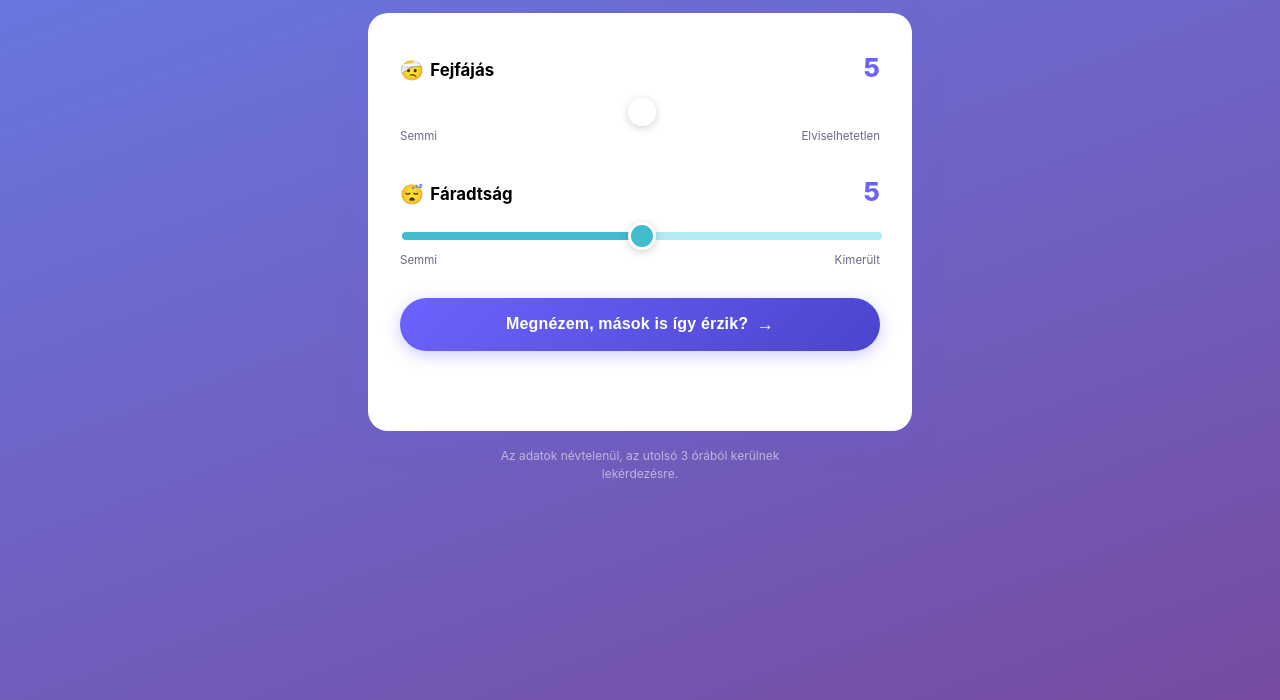
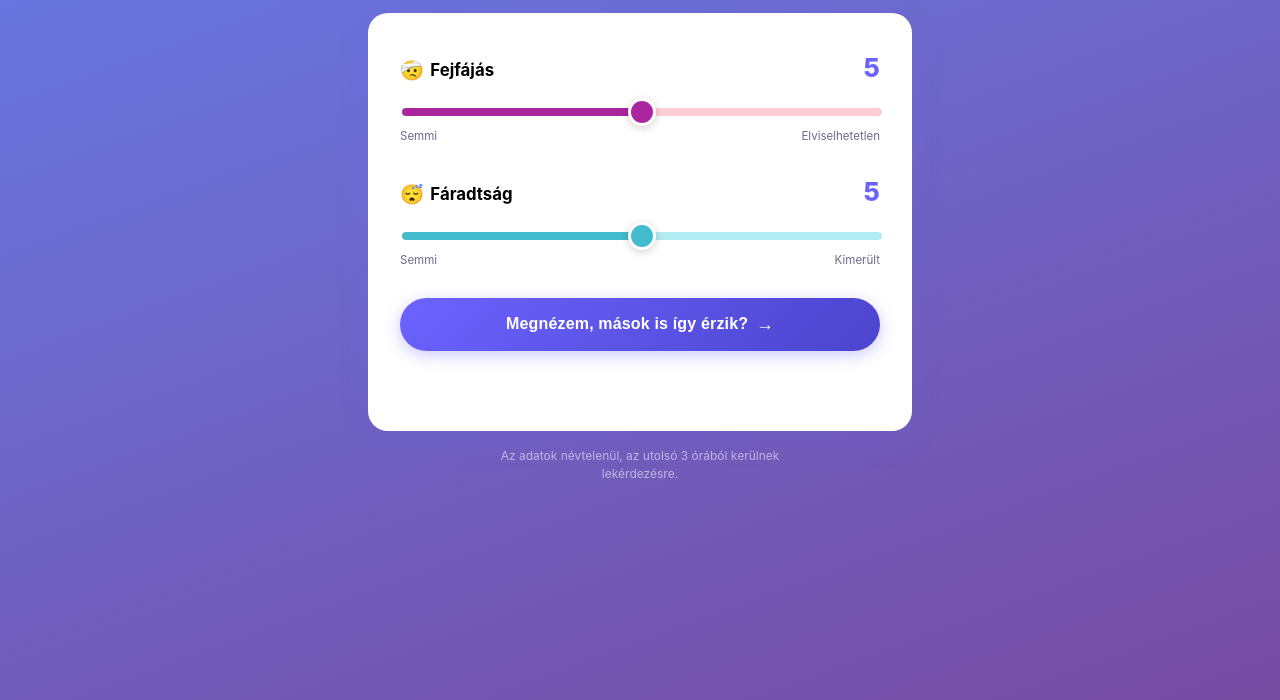
Before and after one commit to Mec-mec/projekt1, a website: page public/index.html in a window 1280 px wide. Shown: the part 212-912 px from the top of the page. Drawn offline with Linux system fonts and the light colour scheme.

Commit message:
Fix typo in red color variable definition in style.css

```diff
--- a/public/style.css
+++ b/public/style.css
@@ -4,7 +4,7 @@
 :root {
   --purple:      #6C63FF;
   --purple-dark: #4B44CC;
-  --red:         đđ#aa269f;
+  --red:         #aa269f;
   --red-light:   #FFCDD2;
   --blue:        #43BCCD;
   --blue-light:  #B2EBF2;
```
